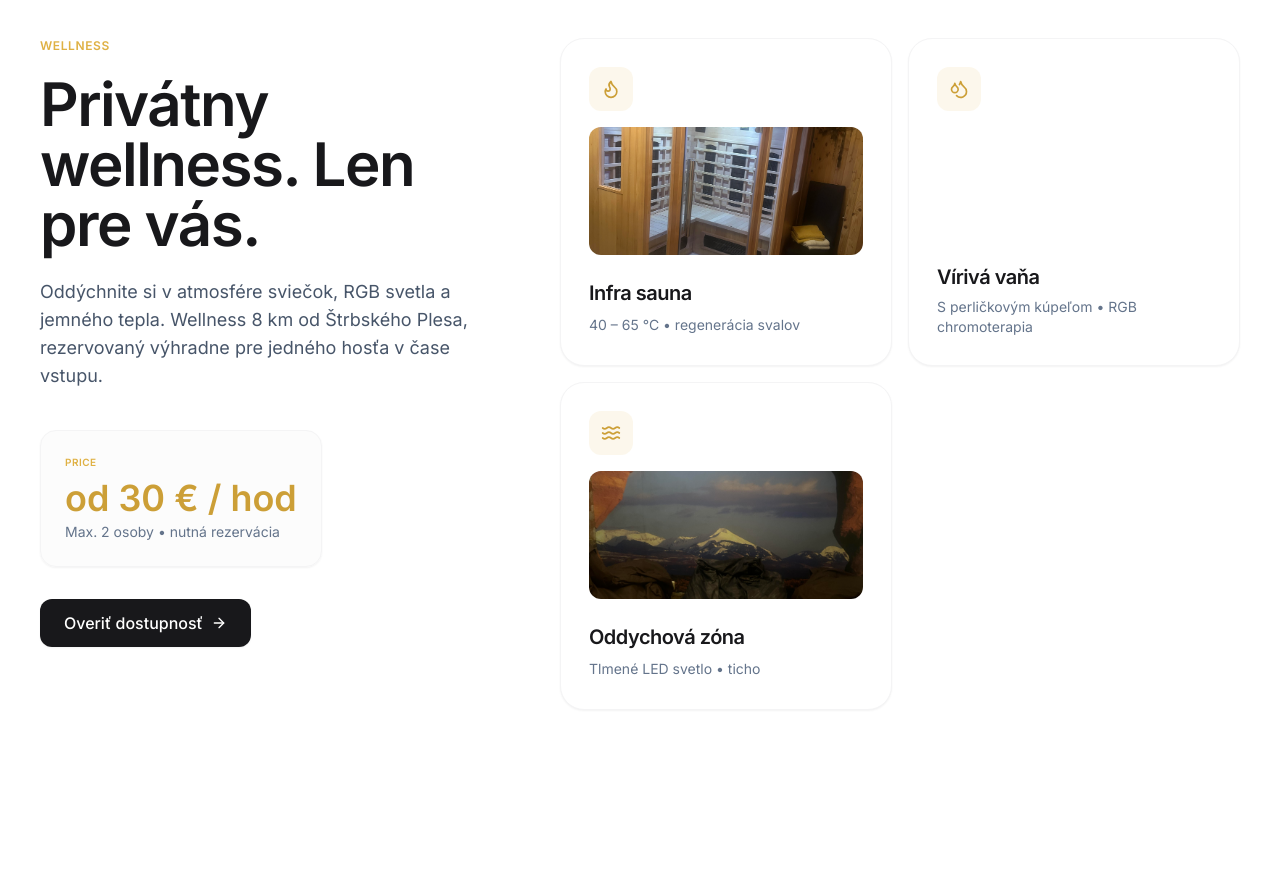
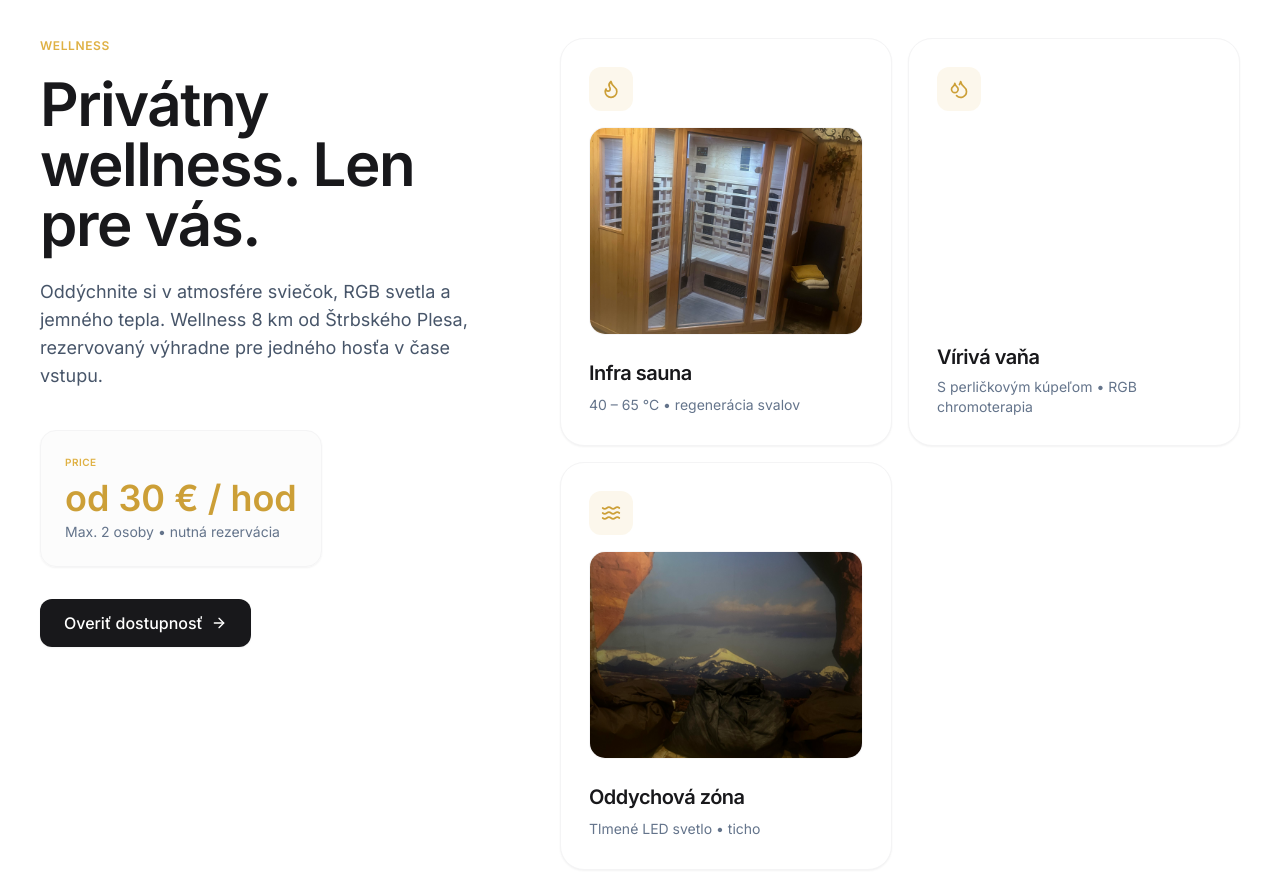
Before and after one commit to Drippos2/-trba, a React (Create React App) app in the folder frontend/: page / in a window 1280 px wide. Shown: the part 2220-3093 px from the top of the page. Built offline with nearby package versions, Linux system fonts and the light colour scheme.

Commit message:
upgrade previo + bubliny

```diff
--- a/frontend/src/components/Wellness.jsx
+++ b/frontend/src/components/Wellness.jsx
@@ -99,13 +99,13 @@ export default function Wellness() {
                     <Icon size={20} />
                   </div>
 
-                  {/* ZMENA: Obrázok sa vyrenderuje IBA ak existuje (nie je null) */}
+                  {/* ÚPRAVA: Zväčšená výška na h-52, aby bola lokálne fotka vidieť oveľa lepšie a celá */}
                   {imagePath && (
-                    <div className="w-full h-32 rounded-xl overflow-hidden mb-4 bg-zinc-100 relative">
+                    <div className="w-full h-52 rounded-2xl overflow-hidden mb-4 bg-zinc-50 relative flex items-center justify-center border border-zinc-100/50">
                       <img
                         src={imagePath}
                         alt={it.t}
-                        className="w-full h-full object-cover group-hover:scale-105 transition-transform duration-500"
+                        className="w-full h-full object-cover group-hover:scale-102 transition-transform duration-500"
                       />
                     </div>
                   )}
@@ -153,18 +153,17 @@ export default function Wellness() {
                 ✕
               </button>
 
-              {/* Veľká fotka - renderuje sa iba ak activeItem.image existuje */}
+              {/* ÚPRAVA: Použitie object-contain a čierneho pozadia, čím sa fotka zobrazí na 100% CELÁ bez orezu */}
               {activeItem.image ? (
-                <div className="w-full h-64 md:h-85 bg-zinc-900 relative">
+                <div className="w-full h-72 md:h-96 bg-zinc-950 flex items-center justify-center relative p-2">
                   <img
                     src={activeItem.image}
                     alt={activeItem.t}
-                    className="w-full h-full object-cover"
+                    className="max-w-full max-h-full object-contain rounded-lg"
                   />
-                  <div className="absolute inset-0 bg-gradient-to-t from-black/20 via-transparent to-transparent pointer-events-none" />
                 </div>
               ) : (
-                // Ak fotka nie je, dáme tam len elegantný horný zlatý pásik s veľkou ikonou, aby to nevyzeralo prázdne
+                // Ak fotka nie je, elegantný zlatý pásik s veľkou ikonou
                 <div className="w-full h-32 bg-gradient-to-br from-zinc-50 to-zinc-100 border-b border-zinc-100 flex items-center justify-center text-[#cc9f37]">
                   <activeItem.Icon size={40} strokeWidth={1.5} />
                 </div>
```
